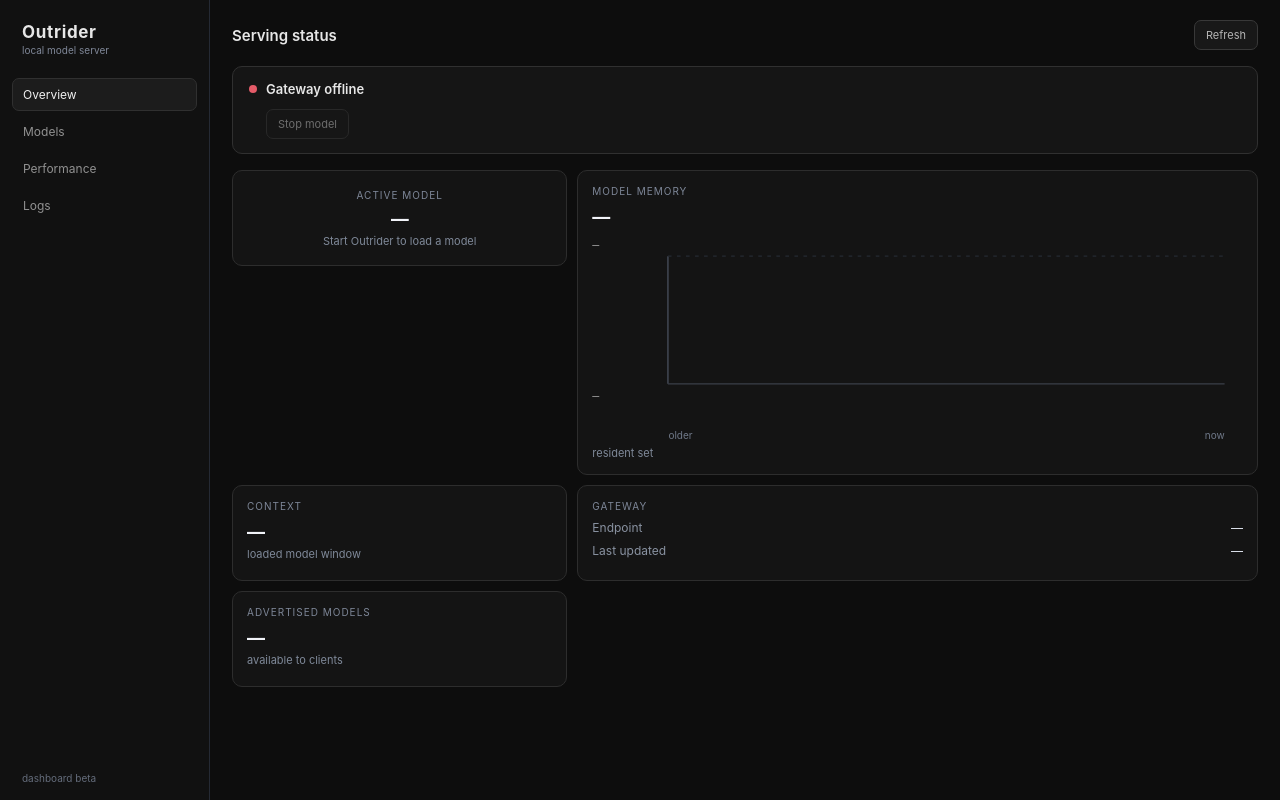
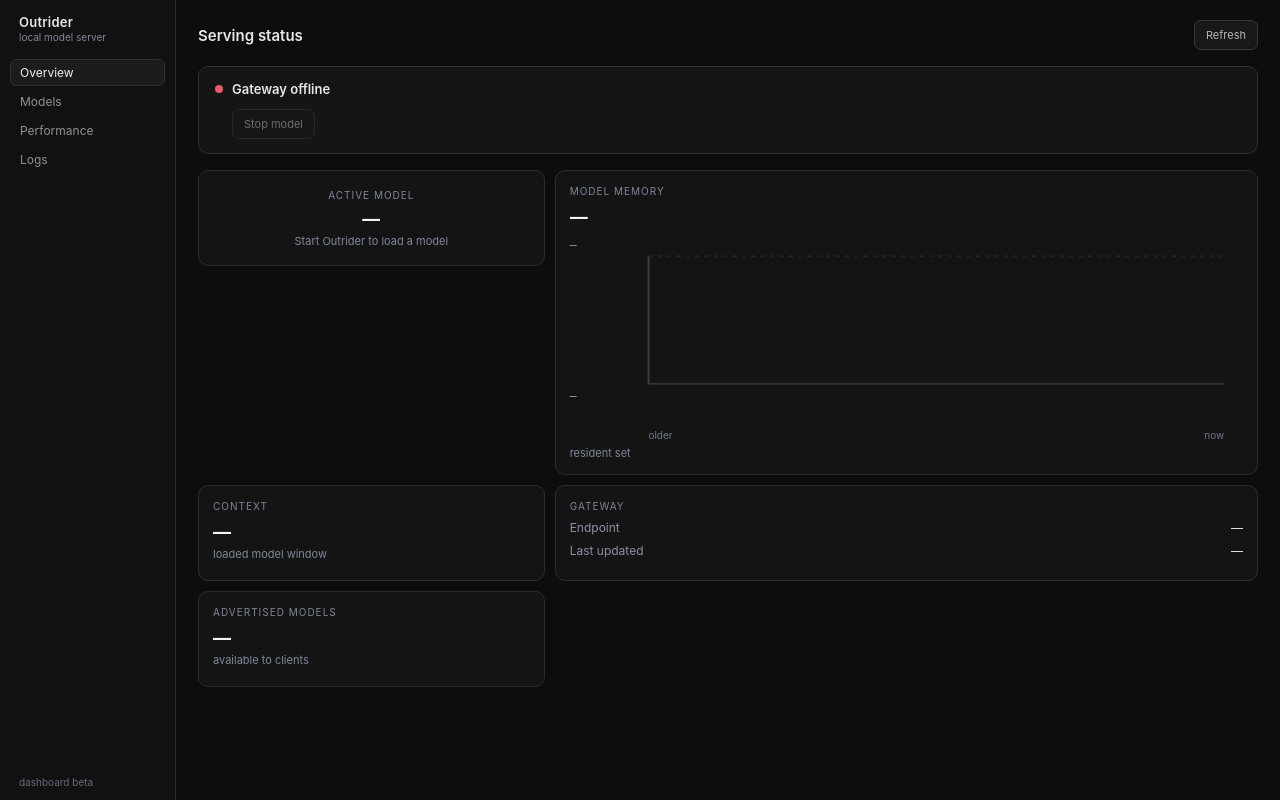
Before and after one commit to corvines/outrider, a website built with Vite: page dashboard/frontend/index.html in a window 1280 px wide. Built offline with nearby package versions, Linux system fonts and the light colour scheme; what @wailsio/runtime would draw is missing.

Commit message:
refactor: tighten the sidebar rail, brand block, and nav rows

```diff
--- a/dashboard/frontend/public/style.css
+++ b/dashboard/frontend/public/style.css
@@ -12,20 +12,20 @@ button { font: inherit; }
 
 .shell { display: flex; height: 100vh; min-height: 0; }
 .sidebar {
-  position: relative; width: 210px; height: 100vh; padding: 22px 12px 16px; border-right: 1px solid #252a34;
+  position: relative; width: 176px; height: 100vh; padding: 14px 10px 12px; border-right: 1px solid #252a34;
   background: #111; flex: 0 0 auto; overflow: hidden;
 }
-.brand { padding: 0 10px 22px; }
-.brand h1 { margin: 0; font-size: 17px; letter-spacing: .04em; }
-.brand small { display: block; color: #7f8798; font-size: 10px; margin-top: 2px; }
-.nav { display: grid; gap: 4px; }
+.brand { padding: 0 9px 16px; }
+.brand h1 { margin: 0; font-size: 13px; font-weight: 600; letter-spacing: .02em; }
+.brand small { display: block; color: #7f8798; font-size: 10px; margin-top: 1px; }
+.nav { display: grid; gap: 2px; }
 .nav button {
-  border: 1px solid transparent; border-radius: 7px; background: transparent; color: #919191; text-align: left;
-  padding: 8px 10px; cursor: pointer; font-size: 12px;
+  border: 1px solid transparent; border-radius: 6px; background: transparent; color: #919191; text-align: left;
+  padding: 5px 9px; cursor: pointer; font-size: 12px;
 }
 .nav button:hover, .nav button.active { background: #1c1c1c; border-color: #303030; color: #f1f1f1; }
 .nav button.active { box-shadow: none; }
-.sidebar-footer { position: absolute; bottom: 16px; padding: 0 10px; color: #646c7b; font-size: 10px; }
+.sidebar-footer { position: absolute; bottom: 12px; padding: 0 9px; color: #646c7b; font-size: 10px; }
 
 .content { flex: 1 1 auto; min-width: 0; max-width: 1260px; width: auto; height: 100vh; padding: 20px 22px 22px; overflow: hidden; }
 .content.models-active { display: flex; flex-direction: column; overflow: hidden; }
@@ -120,13 +120,13 @@ button:disabled { cursor: wait; opacity: .55; }
 
 @media (max-width: 930px) {
   .content { padding-left: 24px; padding-right: 24px; }
-  .sidebar { width: 185px; }
+  .sidebar { width: 160px; }
   .grid { grid-template-columns: repeat(2, minmax(0, 1fr)); }
   .card-wide { grid-column: span 2; }
 }
 
 @media (max-width: 620px) {
-  .sidebar { width: 160px; padding-left: 8px; padding-right: 8px; }
+  .sidebar { width: 144px; padding-left: 8px; padding-right: 8px; }
   .content { padding-left: 18px; padding-right: 18px; }
   .topline { gap: 12px; }
   .download-form { flex-direction: column; }
```
